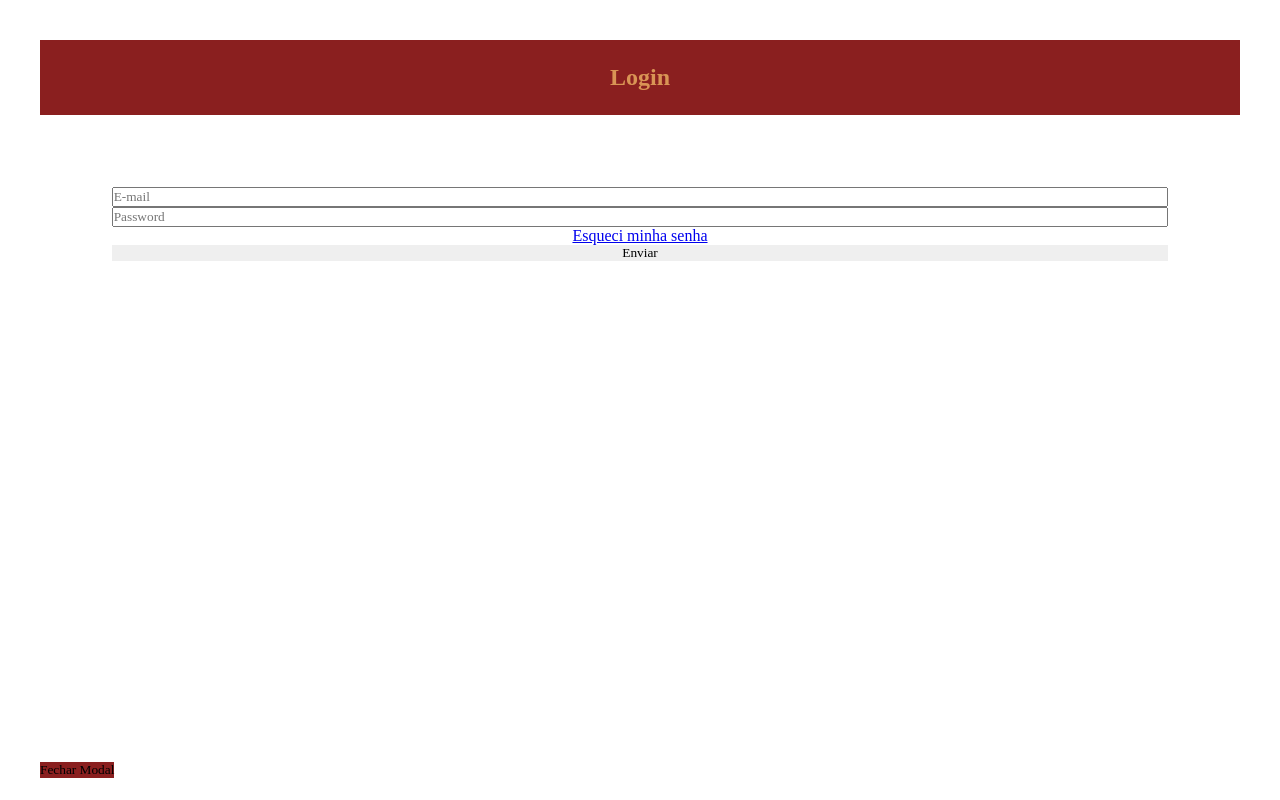
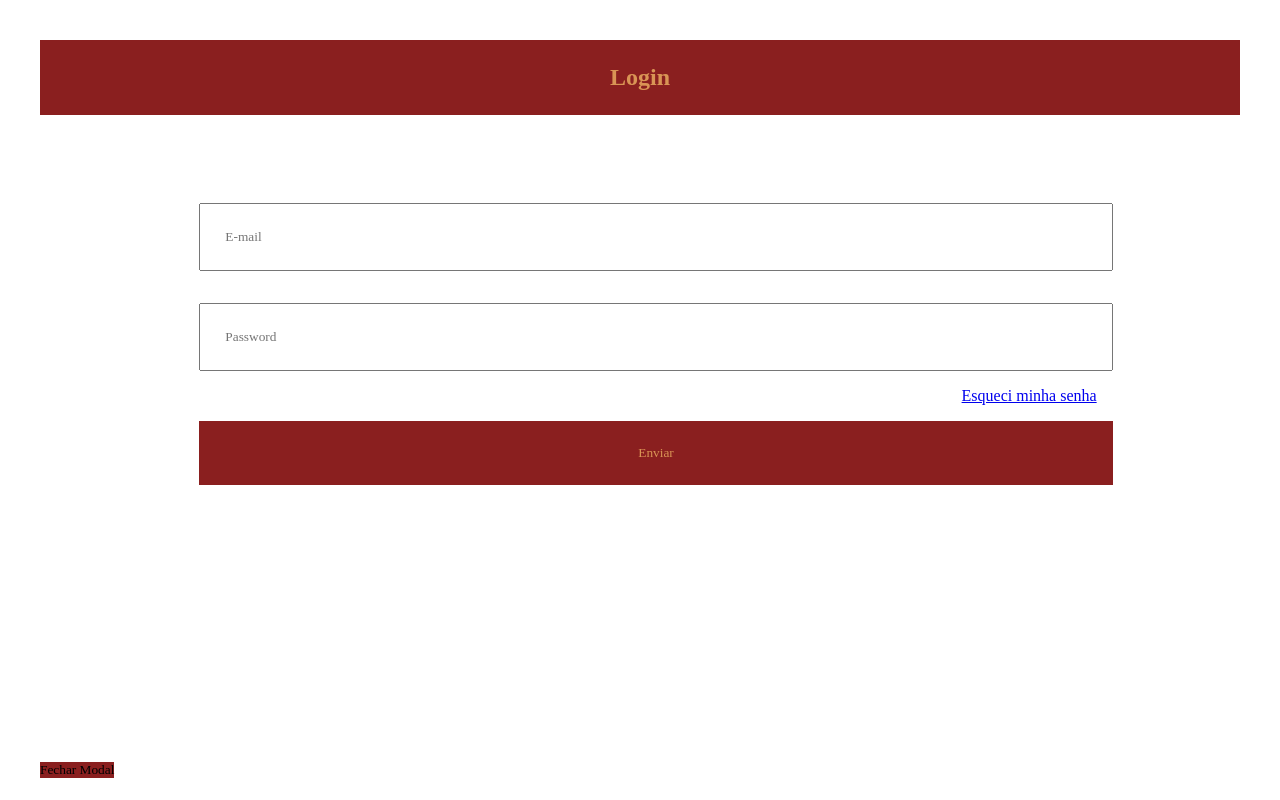
Before and after one commit to monosodrac/PizzariaAurora_frontend, a React (Create React App) app: page / in a window 1280 px wide. Both pictures are taken after a click on the button 1088 px from the left and 688 px from the top of the page. Shown: the top 800 px of the page. Built offline with nearby package versions, Linux system fonts and the light colour scheme; a web font is replaced by a local one.

Commit message:
creacting mixins to scss

```diff
--- a/src/components/Contato.js
+++ b/src/components/Contato.js
@@ -22,7 +22,7 @@ export default function Contato() {
                         </div>
                         <div className="rodape">
                             <h2>
-                                &copy; Desenvolvido por Rayane e Mono <br />
+                                &copy; Desenvolvido por Mono <br />
                                 Projeto final para unidade curricular 3 <br />
                                 Técnico em informática para Internet - Senac
                             </h2>
--- a/src/components/Login.js
+++ b/src/components/Login.js
@@ -1,6 +1,6 @@
 import React, { useState } from "react";
-import { useNavigate } from 'react-router-dom'
-import { toast } from 'react-toastify'
+import { useNavigate } from 'react-router-dom';
+import { toast } from 'react-toastify';
 
 export default function Login() {
     const navegacao = useNavigate();
@@ -29,14 +29,14 @@ export default function Login() {
             <div class="hsection">
                 <h2>Login</h2>
             </div>
-            <form onSubmit={logarUsuarios}>
+            <div class="container">
+                <form onSubmit={logarUsuarios}>
                     <input type="email" placeholder="E-mail" value={usuario} onChange={(e) => setUsuario(e.target.value)} />
                     <input type="password" placeholder="Password" value={senha} onChange={(e) => setSenha(e.target.value)} />
                     <a href='/'>Esqueci minha senha</a>
-                <button type="submit">
-                    Enviar
-                </button>
-            </form>
+                    <button type="submit">Enviar</button>
+                </form>
+            </div>
         </div>
     );
 };
--- /dev/null
+++ b/src/styles/Config/headers.scss
@@ -0,0 +1,42 @@
+@use 'variaveis';
+
+header {
+    background-color: variaveis.$corPrincipal;
+    width: 100%;
+    top: 0;
+    left: 0;
+
+    img {
+        height: 90px;
+        width: 120px;
+    }
+
+    li {
+        display: inline;
+        list-style: none;
+
+        a {
+            text-decoration: none;
+            color: variaveis.$corSecundaria;
+            margin-left: 48px;
+        }
+    }
+}
+
+@mixin headSection() {
+    display: block;
+    padding: 1rem;
+    width: 100%;
+    background-color: variaveis.$corPrincipal;
+    color: variaveis.$corSecundaria;
+    text-align: center;
+    padding: 1.5rem;
+}
+
+.hsection {
+    @include headSection();
+
+    .hsection h2 {
+        font-size: 2.6rem;
+    }
+}
--- /dev/null
+++ b/src/styles/Config/modal.scss
@@ -0,0 +1,67 @@
+@use 'variaveis';
+
+@mixin formComps() {
+    margin: 1rem;
+    padding: 1.5rem;
+    width: 100%;
+}
+
+@mixin btn() {
+    display: block;
+    padding: 1rem;
+    width: 100%;
+    background-color: variaveis.$corPrincipal;
+    color: variaveis.$corSecundaria;
+    text-align: center;
+    padding: 1.5rem;
+}
+
+.Modal {
+    position: absolute;
+    top: 40px;
+    left: 40px;
+    right: 40px;
+    bottom: 40px;
+
+    .btn__fecharLogin {
+        background-color: variaveis.$corPrincipal;
+    }
+}
+
+.Overlay {
+    position: fixed;
+    top: 0;
+    left: 0;
+    right: 0;
+    bottom: 0;
+    background-color: #fff;
+}
+
+.login {
+    background-color: #fff;
+    height: 100%;
+    width: 100%;
+
+    form {
+        margin: 5.6vw;
+        display: flex;
+        flex-direction: column;
+        max-width: 100%;
+        text-align: center;
+        width: 100%;
+
+        input {
+            @include formComps();
+        }
+
+        a {
+            display: flex;
+            justify-content: end;
+        }
+
+        button {
+            @include formComps();
+            @include btn();
+        }
+    }
+}
--- a/src/styles/Config/reset.scss
+++ b/src/styles/Config/reset.scss
@@ -10,3 +10,10 @@
 html {
     scroll-behavior: smooth;
 }
+
+.container {
+    margin: 0 5.6vw;
+    display: flex;
+    justify-content: space-between;
+    align-items: center;
+}
--- a/src/styles/main.scss
+++ b/src/styles/main.scss
@@ -1,54 +1,8 @@
 @use 'config/reset';
 @use 'config/variaveis';
+@use 'config/modal';
+@use 'config/headers';
 @use 'sass:math';
-
-/* container */
-.container {
-  margin: 0 5.6vw;
-  display: flex;
-  justify-content: space-between;
-  align-items: center;
-}
-
-/* header */
-header {
-  background-color: variaveis.$corPrincipal;
-  width: 100%;
-  top: 0;
-  left: 0;
-
-  img {
-    height: 90px;
-    width: 120px;
-  }
-
-  li {
-    display: inline;
-    list-style: none;
-
-    a {
-      text-decoration: none;
-      color: variaveis.$corSecundaria;
-      margin-left: 48px;
-    }
-  }
-}
-
-/* sections header */
-.hsection {
-  display: block;
-  padding: 16px;
-  width: 100%;
-  background-color: variaveis.$corPrincipal;
-  color: variaveis.$corSecundaria;
-  text-align: center;
-  padding: 1.5rem;
-
-  .hsection h2 {
-    font-size: 42px;
-  }
-}
-
 
 /* Hero */
 .image-text-section {
@@ -225,38 +179,3 @@ button {
   color: variaveis.$corSecundaria;
   font-size: 4.5rem;
 }
-
-.Modal {
-  position: absolute;
-  top: 40px;
-  left: 40px;
-  right: 40px;
-  bottom: 40px;
-
-  .btn__fecharLogin {
-  background-color: variaveis.$corPrincipal;
-  }
-}
-
-.Overlay {
-  position: fixed;
-  top: 0;
-  left: 0;
-  right: 0;
-  bottom: 0;
-  background-color: #fff;
-}
-
-.login {
-  background-color: #fff;
-  height: 100%;
-  width: 100%;
-
-  form {
-    margin: 5.6vw;
-    display: flex;
-    flex-direction: column;
-    max-width: 100%;
-    text-align: center;
-  }
-}
```
